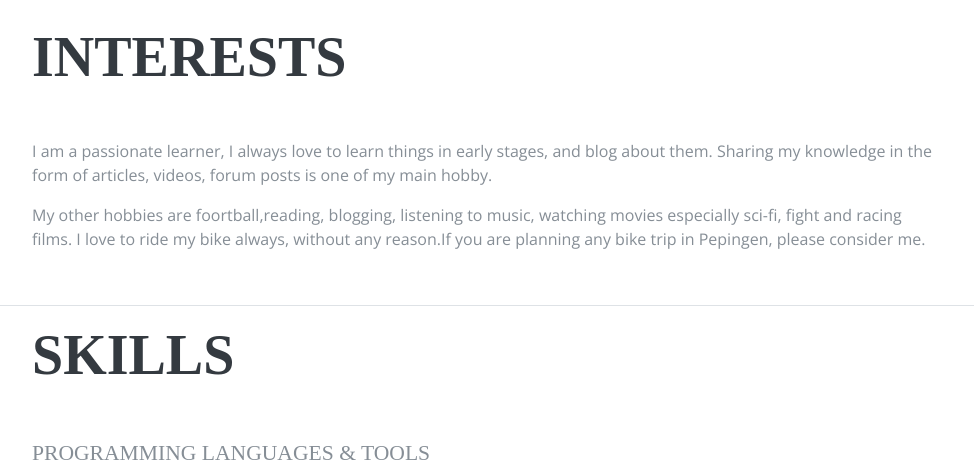
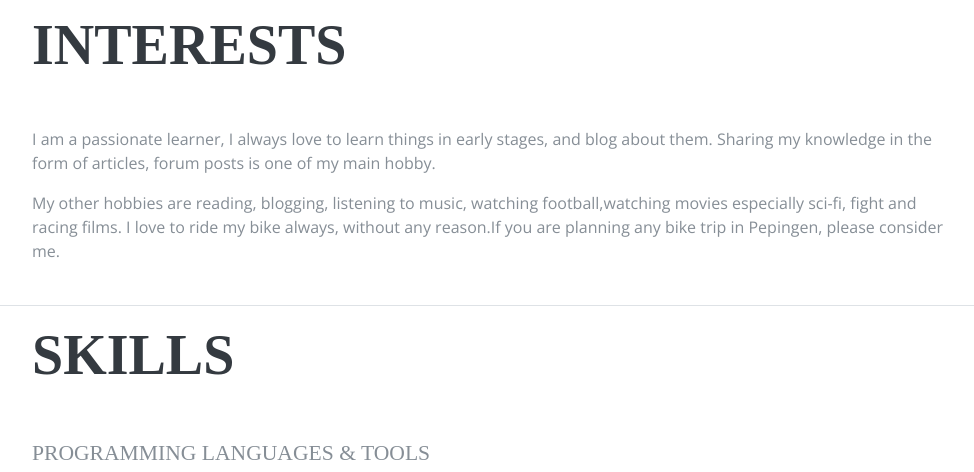
Before and after one commit to thomashaile/thomashaile.github.io, a plain HTML site: page index.html in a window 1280 px wide. Shown: the part 840-1312 px from the top of the page, without its empty margins (288-1262 px from the left). Drawn offline with nearby package versions, Linux system fonts and the light colour scheme; a web font is replaced by a local one.

Commit message:
Update index.html

```diff
--- a/index.html
+++ b/index.html
@@ -182,10 +182,10 @@
         <section class="resume-section p-3 p-lg-5 d-flex flex-column" id="interests">
             <div class="my-auto">
                 <h2 class="mb-5">Interests</h2>
-                <p>I am a passionate learner, I always love to learn things in early stages, and blog about them. Sharing my knowledge in the form of articles, videos, forum posts is one of my main hobby.
+                <p>I am a passionate learner, I always love to learn things in early stages, and blog about them. Sharing my knowledge in the form of articles, forum posts is one of my main hobby.
                 </p>
                 <p>
-                    My other hobbies are foortball,reading, blogging, listening to music, watching movies especially sci-fi, fight and racing films.
+                    My other hobbies are reading, blogging, listening to music, watching football,watching movies especially sci-fi, fight and racing films.
                     I love to ride my bike always, without any reason.If you are planning any bike trip in Pepingen, please consider me.
                 </p>
             </div>
```
